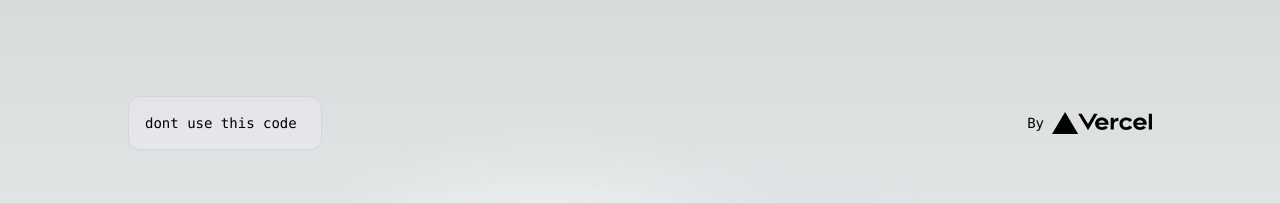
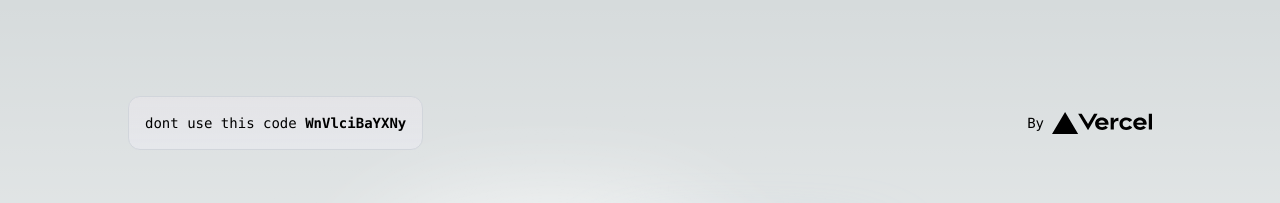
Before and after one commit to Gaihal/NEXT_test, a Next.js app: page / in a window 1280 px wide. Shown: the top 203 px of the page. Built offline with nearby package versions, Linux system fonts and the light colour scheme.

Commit message:
PR review

```diff
--- a/app/page.tsx
+++ b/app/page.tsx
@@ -9,12 +9,31 @@ export default function Home() {
     c = 'bad code too'
   }
 
+  type User = {
+    name: string;
+    lastName: string;
+    age: number;
+  }
+
+  function print(user: User): void {
+    console.log(`${user.name} ${user.lastName} (${user.age})`);
+  }
+  print({ name: 'Zuser', lastName: 'Zasr', age: 21 })
+
+  let name = 'Zuer Zasr';
+
+  function toBase64() {
+    name = btoa(name);
+  }
+
+  toBase64();
+
   return (
     <main className="flex min-h-screen flex-col items-center justify-between p-24">
       <div className="z-10 w-full max-w-5xl items-center justify-between font-mono text-sm lg:flex">
         <p className="fixed left-0 top-0 flex w-full justify-center border-b border-gray-300 bg-gradient-to-b from-zinc-200 pb-6 pt-8 backdrop-blur-2xl dark:border-neutral-800 dark:bg-zinc-800/30 dark:from-inherit lg:static lg:w-auto  lg:rounded-xl lg:border lg:bg-gray-200 lg:p-4 lg:dark:bg-zinc-800/30">
           {c == 'bad code too' ? 'dont use this code' : 'go away'}&nbsp;
-          <code className="font-mono font-bold"></code>
+          <code className="font-mono font-bold">{name}</code>
         </p>
         <div className="fixed bottom-0 left-0 flex h-48 w-full items-end justify-center bg-gradient-to-t from-white via-white dark:from-black dark:via-black lg:static lg:size-auto lg:bg-none">
           <a
```
